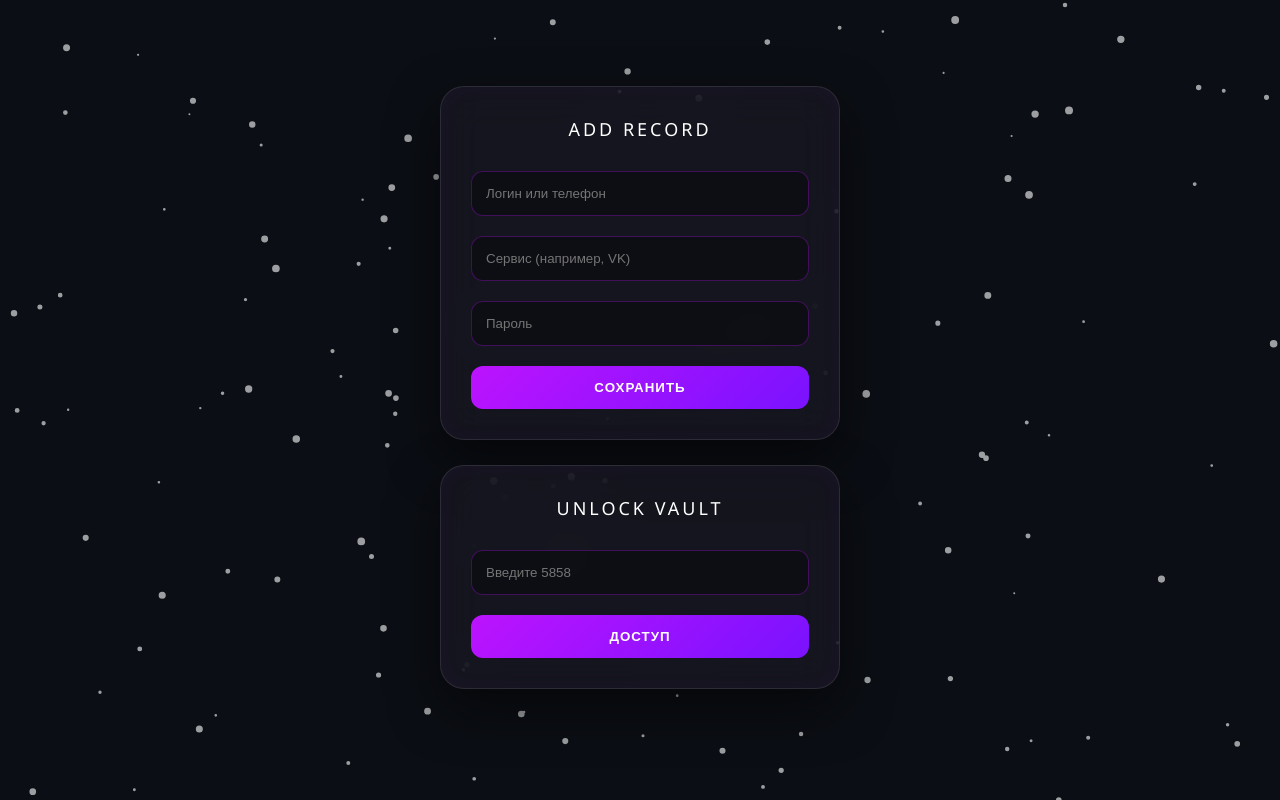
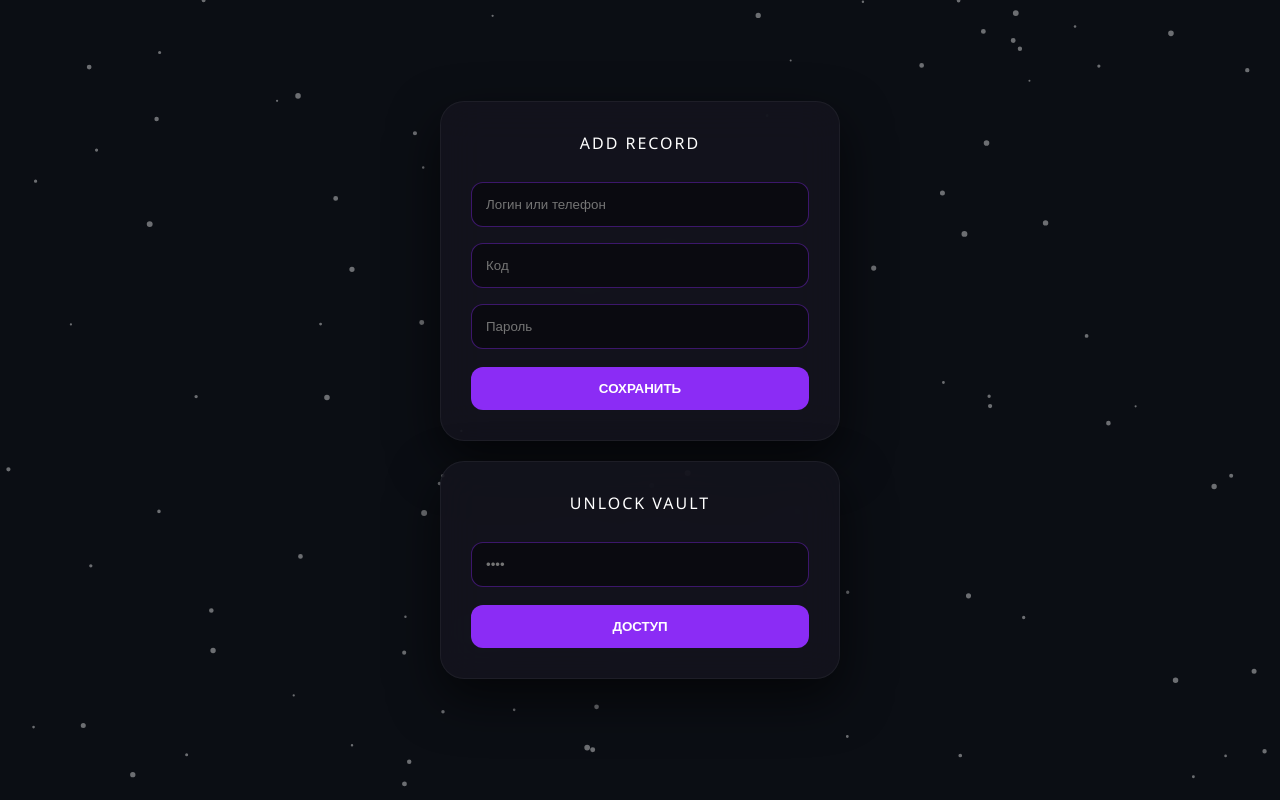
Before and after one commit to ttakk4339-byte/da, a plain HTML site: page index.html in a window 1280 px wide. Both pictures are taken after a click on the button "СОХРАНИТЬ". Drawn offline with Linux system fonts and the light colour scheme.

Commit message:
Update index.html

```diff
--- a/index.html
+++ b/index.html
@@ -3,14 +3,13 @@
 <head>
     <meta charset="UTF-8">
     <meta name="viewport" content="width=device-width, initial-scale=1.0">
-    <title>Premium Cloud Vault</title>
+    <title>Private Cloud Vault</title>
     <style>
         :root {
             --bg: #0b0e14;
-            --accent: #bc13fe;
-            --glass: rgba(25, 25, 35, 0.7);
+            --accent: #8b2cf5;
+            --glass: rgba(20, 20, 30, 0.8);
             --text: #e0b1cb;
-            --input-focus: #d670ff;
         }
 
         body, html {
@@ -19,25 +18,21 @@
             width: 100%;
             height: 100%;
             background: var(--bg);
-            font-family: 'Segoe UI', Roboto, sans-serif;
-            overflow: hidden; /* Чтобы снег не создавал прокрутку */
+            font-family: 'Segoe UI', sans-serif;
+            overflow: hidden;
             display: flex;
             justify-content: center;
             align-items: center;
         }
 
-        /* --- ЭФФЕКТ СНЕГА --- */
         #snow-canvas {
             position: fixed;
             top: 0;
             left: 0;
-            width: 100%;
-            height: 100%;
             z-index: 0;
             pointer-events: none;
         }
 
-        /* --- КОНТЕНТ --- */
         .container {
             position: relative;
             z-index: 10;
@@ -49,33 +44,30 @@
         .card {
             background: var(--glass);
             backdrop-filter: blur(20px);
-            -webkit-backdrop-filter: blur(20px);
-            border: 1px solid rgba(255, 255, 255, 0.1);
+            border: 1px solid rgba(255, 255, 255, 0.05);
             border-radius: 24px;
             padding: 30px;
-            box-shadow: 0 20px 50px rgba(0, 0, 0, 0.5),
-                        inset 0 0 20px rgba(188, 19, 254, 0.05);
-            margin-bottom: 25px;
-            transition: transform 0.3s ease;
+            box-shadow: 0 20px 50px rgba(0, 0, 0, 0.6);
+            margin-bottom: 20px;
         }
 
         h2 {
             margin-top: 0;
             color: #fff;
             text-align: center;
-            font-weight: 300;
-            letter-spacing: 3px;
+            font-weight: 400;
+            letter-spacing: 2px;
             text-transform: uppercase;
-            font-size: 18px;
+            font-size: 16px;
             margin-bottom: 20px;
         }
 
         input {
             width: 100%;
             padding: 14px;
-            margin: 10px 0;
-            background: rgba(0, 0, 0, 0.3);
-            border: 1px solid rgba(188, 19, 254, 0.3);
+            margin: 8px 0;
+            background: rgba(0, 0, 0, 0.4);
+            border: 1px solid rgba(139, 44, 245, 0.4);
             border-radius: 12px;
             color: #fff;
             box-sizing: border-box;
@@ -85,69 +77,53 @@
 
         input:focus {
             border-color: var(--accent);
-            background: rgba(0, 0, 0, 0.5);
-            box-shadow: 0 0 15px rgba(188, 19, 254, 0.2);
+            box-shadow: 0 0 10px rgba(139, 44, 245, 0.3);
         }
 
         button {
             width: 100%;
             padding: 14px;
-            background: linear-gradient(135deg, #bc13fe, #7a12ff);
+            background: var(--accent);
             border: none;
             color: white;
-            font-weight: 600;
+            font-weight: 700;
             border-radius: 12px;
             cursor: pointer;
-            transition: 0.3s;
+            transition: 0.2s;
             text-transform: uppercase;
-            letter-spacing: 1px;
             margin-top: 10px;
         }
 
         button:hover {
-            transform: translateY(-2px);
-            box-shadow: 0 5px 20px rgba(188, 19, 254, 0.4);
             filter: brightness(1.1);
+            transform: translateY(-1px);
         }
 
-        /* --- ВЫВОД ДАННЫХ --- */
         #vault-section {
             display: none;
             margin-top: 20px;
-            max-height: 300px;
+            max-height: 250px;
             overflow-y: auto;
-            padding-right: 10px;
         }
 
         .entry {
             background: rgba(255, 255, 255, 0.03);
-            padding: 15px;
-            border-radius: 12px;
-            margin-bottom: 12px;
-            border-left: 2px solid var(--accent);
+            padding: 12px;
+            border-radius: 10px;
+            margin-bottom: 10px;
+            border-left: 3px solid var(--accent);
             font-size: 14px;
-            animation: fadeIn 0.5s ease;
         }
 
-        @keyframes fadeIn {
-            from { opacity: 0; transform: translateY(10px); }
-            to { opacity: 1; transform: translateY(0); }
-        }
-
-        .entry b { color: var(--accent); display: inline-block; width: 70px; }
-
-        /* Кастомный скроллбар */
-        #vault-section::-webkit-scrollbar { width: 4px; }
-        #vault-section::-webkit-scrollbar-thumb { background: var(--accent); border-radius: 10px; }
+        .entry b { color: var(--accent); display: inline-block; width: 60px; }
 
         .btn-clear {
             background: transparent;
-            border: 1px solid rgba(255, 50, 50, 0.4);
-            color: rgba(255, 50, 50, 0.8);
-            font-size: 11px;
-            margin-top: 20px;
+            border: 1px solid rgba(255, 50, 50, 0.3);
+            color: #ff3232;
+            font-size: 10px;
+            margin-top: 15px;
         }
-        .btn-clear:hover { background: rgba(255, 50, 50, 0.1); border-color: #ff3232; }
     </style>
 </head>
 <body>
@@ -158,88 +134,66 @@
         <div class="card">
             <h2>Add Record</h2>
             <input type="text" id="phone" placeholder="Логин или телефон">
-            <input type="text" id="service" placeholder="Сервис (например, VK)">
+            <input type="text" id="code" placeholder="Код">
             <input type="password" id="pass" placeholder="Пароль">
             <button onclick="saveData()">Сохранить</button>
         </div>
 
         <div class="card">
             <h2>Unlock Vault</h2>
-            <input type="password" id="master-pin" placeholder="Введите 5858">
+            <input type="password" id="master-pin" placeholder="••••">
             <button onclick="unlock()">Доступ</button>
 
             <div id="vault-section">
                 <div id="data-list"></div>
-                <button class="btn-clear" onclick="clearAll()">Удалить все данные</button>
+                <button class="btn-clear" onclick="clearAll()">Очистить всё</button>
             </div>
         </div>
     </div>
 
     <script>
-        // --- ЛОГИКА СНЕГА ---
+        // --- Снег ---
         const canvas = document.getElementById('snow-canvas');
         const ctx = canvas.getContext('2d');
         let width, height, flakes = [];
 
         function initSnow() {
-            width = window.innerWidth;
-            height = window.innerHeight;
-            canvas.width = width;
-            canvas.height = height;
+            width = window.innerWidth; height = window.innerHeight;
+            canvas.width = width; canvas.height = height;
             flakes = [];
-            for (let i = 0; i < 150; i++) {
-                flakes.push({
-                    x: Math.random() * width,
-                    y: Math.random() * height,
-                    r: Math.random() * 3 + 1,
-                    d: Math.random() * 1,
-                    speed: Math.random() * 1 + 0.5
-                });
-            }
-        }
-
-        function drawSnow() {
-            ctx.clearRect(0, 0, width, height);
-            ctx.fillStyle = "rgba(255, 255, 255, 0.6)";
-            ctx.beginPath();
-            for (let f of flakes) {
-                ctx.moveTo(f.x, f.y);
-                ctx.arc(f.x, f.y, f.r, 0, Math.PI * 2, true);
-            }
-            ctx.fill();
-            updateSnow();
-        }
-
-        function updateSnow() {
-            for (let f of flakes) {
-                f.y += f.speed;
-                f.x += Math.sin(f.y / 50);
-                if (f.y > height) f.y = -10, f.x = Math.random() * width;
+            for (let i = 0; i < 100; i++) {
+                flakes.push({ x: Math.random() * width, y: Math.random() * height, r: Math.random() * 2 + 1, speed: Math.random() * 1 + 0.5 });
             }
         }
 
         function animate() {
-            drawSnow();
+            ctx.clearRect(0, 0, width, height);
+            ctx.fillStyle = "rgba(255, 255, 255, 0.4)";
+            ctx.beginPath();
+            for (let f of flakes) {
+                ctx.moveTo(f.x, f.y);
+                ctx.arc(f.x, f.y, f.r, 0, Math.PI * 2);
+                f.y += f.speed;
+                if (f.y > height) f.y = -5;
+            }
+            ctx.fill();
             requestAnimationFrame(animate);
         }
 
+        initSnow(); animate();
         window.addEventListener('resize', initSnow);
-        initSnow();
-        animate();
 
-        // --- ЛОГИКА ХРАНИЛИЩА ---
+        // --- Логика ---
         function saveData() {
             const p = document.getElementById('phone').value;
-            const s = document.getElementById('service').value;
+            const c = document.getElementById('code').value;
             const ps = document.getElementById('pass').value;
+            if(!p || !c || !ps) return;
 
-            if(!p || !s || !ps) return alert("Заполни все поля, бро");
-
-            let storage = JSON.parse(localStorage.getItem('cloud_vault') || "[]");
-            storage.push({ p, s, ps });
-            localStorage.setItem('cloud_vault', JSON.stringify(storage));
-
-            alert("Данные в сейфе!");
+            let storage = JSON.parse(localStorage.getItem('vlt') || "[]");
+            storage.push({ p, c, ps });
+            localStorage.setItem('vlt', JSON.stringify(storage));
+            alert("Готово");
             document.querySelectorAll('input').forEach(i => i.value = '');
         }
 
@@ -250,30 +204,21 @@
 
             if(pin === "5858") {
                 section.style.display = "block";
-                const data = JSON.parse(localStorage.getItem('cloud_vault') || "[]");
-
-                if(data.length === 0) {
-                    list.innerHTML = "<p style='text-align:center; font-size: 12px; opacity: 0.5;'>Сейф пуст</p>";
-                } else {
-                    list.innerHTML = data.map(item => `
-                        <div class="entry">
-                            <b>СЕРВИС:</b> ${item.s}<br>
-                            <b>ЛОГИН:</b> ${item.p}<br>
-                            <b>ПАСС:</b> ${item.ps}
-                        </div>
-                    `).join('');
-                }
+                const data = JSON.parse(localStorage.getItem('vlt') || "[]");
+                list.innerHTML = data.map(item => `
+                    <div class="entry">
+                        <b>КОД:</b> ${item.c}<br>
+                        <b>ЛОГ:</b> ${item.p}<br>
+                        <b>ПАСС:</b> ${item.ps}
+                    </div>
+                `).join('') || "Пусто";
             } else {
-                alert("Доступ запрещен!");
-                section.style.display = "none";
+                alert("!");
             }
         }
 
         function clearAll() {
-            if(confirm("Реально всё стереть?")) {
-                localStorage.removeItem('cloud_vault');
-                unlock();
-            }
+            if(confirm("?")) { localStorage.removeItem('vlt'); unlock(); }
         }
     </script>
 </body>
```
